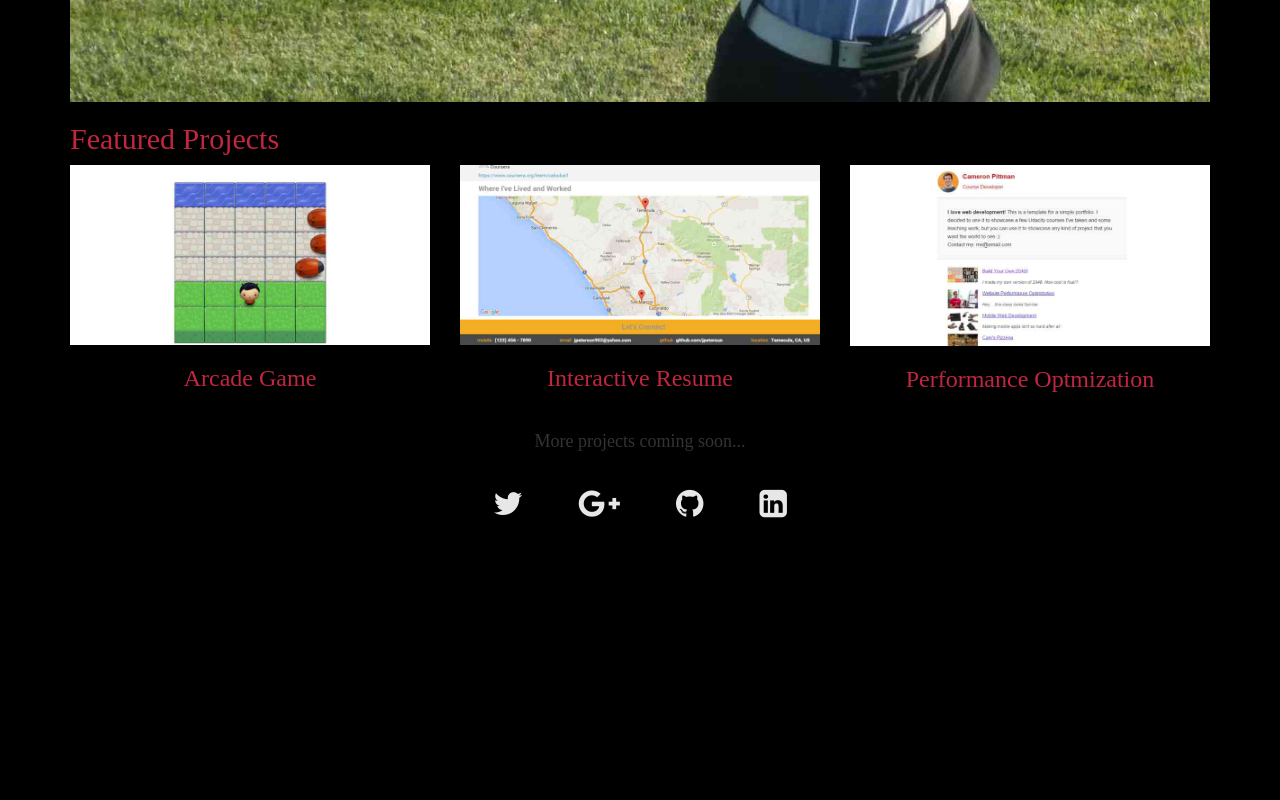
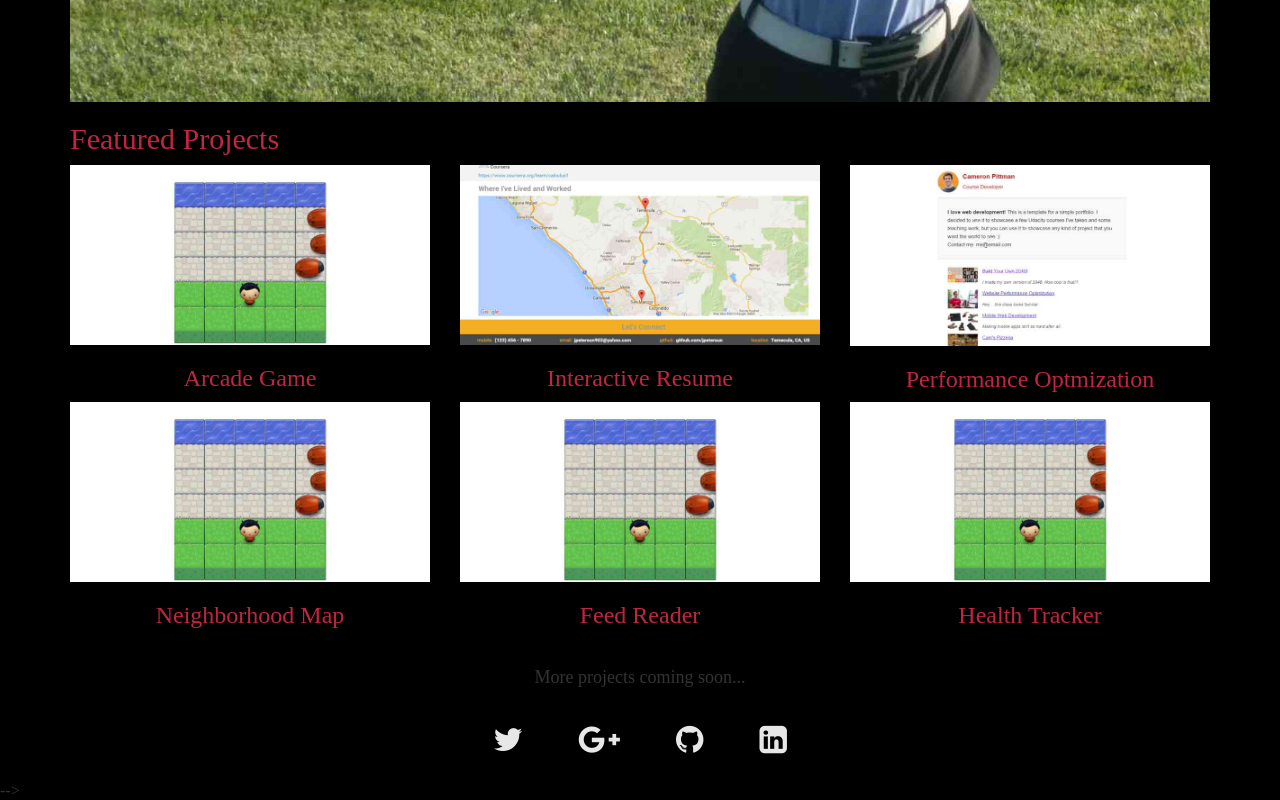
Before and after one commit to jpetersun/jpetersun.github.io, a website: page index.html in a window 1280 px wide. Shown: the part 786-1586 px from the top of the page. Before the commit the page ends 1332 px from the top, so only its background shows below. Drawn offline with Linux system fonts and the light colour scheme; a web font is replaced by a local one.

Commit message:
Add more another row and columns

```diff
--- a/index.html
+++ b/index.html
@@ -104,6 +104,38 @@
 			</div>
 		</div>
 
+		<div class="row text-center">
+			<div class="col-md-4">
+				<picture>
+					<source
+					media="(min-width: 526px)"
+					srcset="images/arcade-game-800_medium_1x.jpg 1x, images/arcade-game-800_medium_2x.jpg 2x">
+					<img src="images/arcade-game-400_small.jpg" data-toggle="modal" data-target="#interest1" class="img-responsive" alt="Arcade Game">
+				</picture>
+				<h3>Neighborhood Map</h3>
+			</div>
+
+			<div class="col-md-4">
+				<picture>
+					<source
+					media="(min-width: 526px)"
+					srcset="images/arcade-game-800_medium_1x.jpg 1x, images/arcade-game-800_medium_2x.jpg 2x">
+					<img src="images/arcade-game-400_small.jpg" data-toggle="modal" data-target="#interest1" class="img-responsive" alt="Arcade Game">
+				</picture>
+				<h3>Feed Reader</h3>
+			</div>
+
+			<div class="col-md-4">
+				<picture>
+					<source
+					media="(min-width: 526px)"
+					srcset="images/arcade-game-800_medium_1x.jpg 1x, images/arcade-game-800_medium_2x.jpg 2x">
+					<img src="images/arcade-game-400_small.jpg" data-toggle="modal" data-target="#interest1" class="img-responsive" alt="Arcade Game">
+				</picture>
+				<h3>Health Tracker</h3>
+			</div>
+		</div>
+
 		<h4 class="text-center"><br>More projects coming soon...</h4>
 
 		<div class="col-md-12">
@@ -175,6 +207,6 @@
 		    </div>
 		  </div>
 		</div>
-		<!--<script src="http://localhost:9090/livereload.js"></script>-->
+		<script src="http://localhost:9090/livereload.js"></script>-->
 	</body>
 </html>
```
